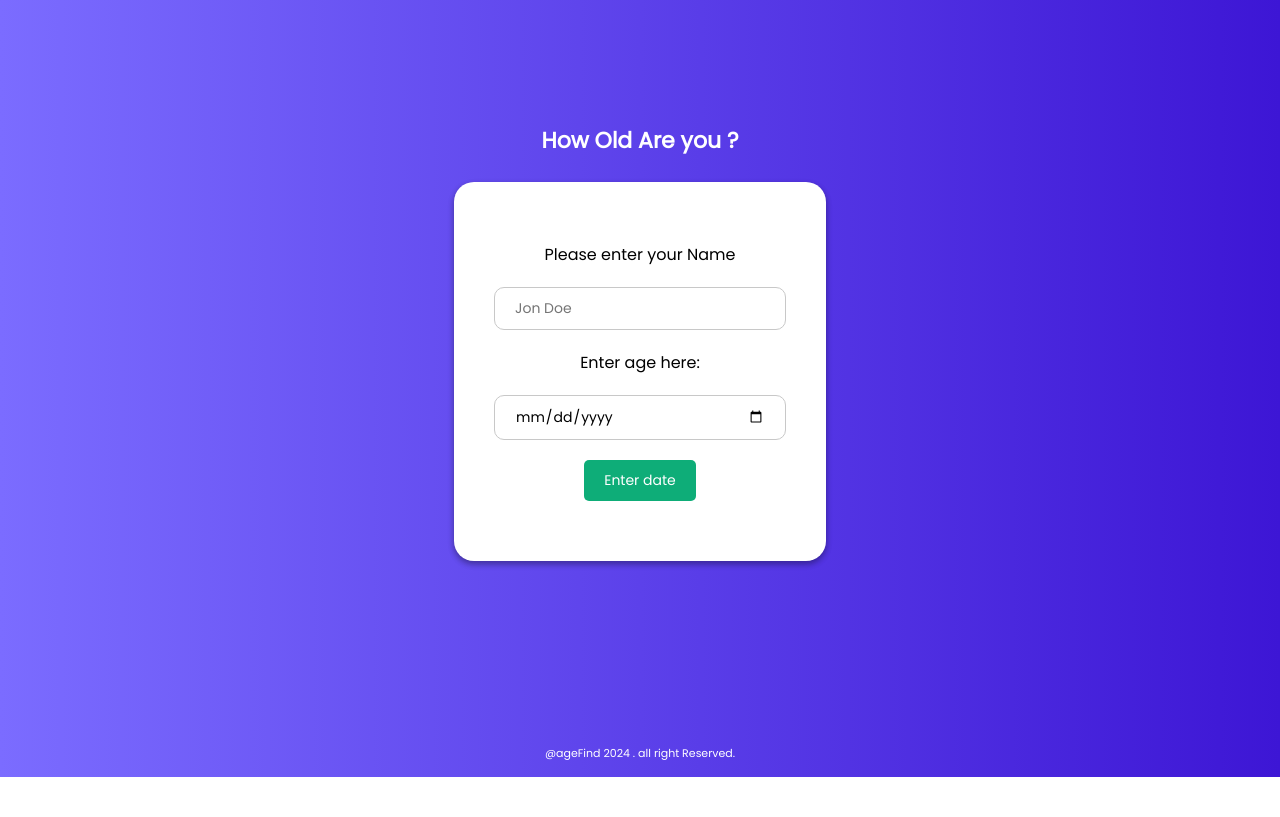
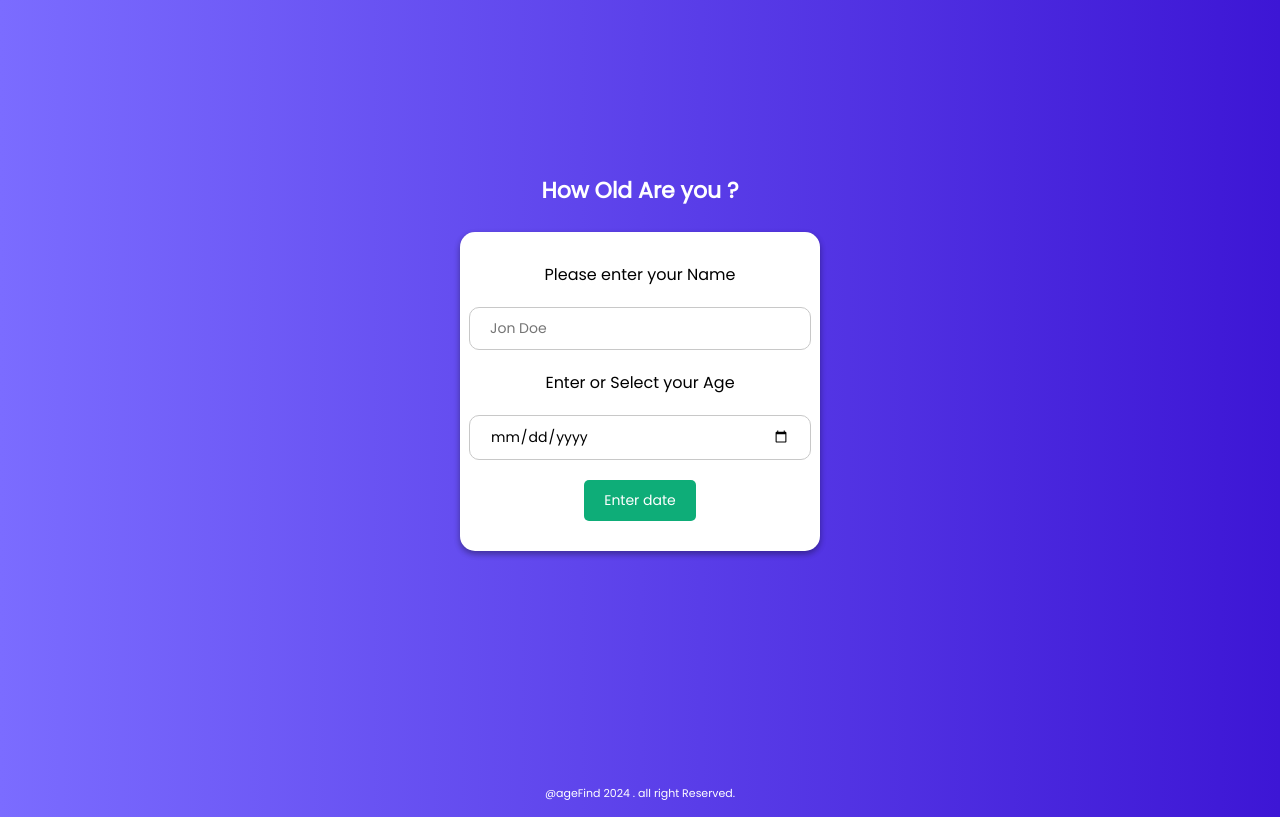
Before and after one commit to safvanms/FindAge, a React (Create React App) app: page / in a window 1280 px wide. Built offline with nearby package versions, Linux system fonts and the light colour scheme.

Commit message:
Ui commit

```diff
--- a/src/AgeCalculator/AgeCalculator.jsx
+++ b/src/AgeCalculator/AgeCalculator.jsx
@@ -132,7 +132,7 @@ export default function AgeCalculator() {
             placeholder="Jon Doe"
             required
           />
-          <label htmlFor="date">Enter age here:</label>
+          <label htmlFor="date">Enter or Select your Age </label>
           <input
             type="date"
             name="date"
--- a/src/AgeCalculator/ageCalculator.css
+++ b/src/AgeCalculator/ageCalculator.css
@@ -3,22 +3,24 @@
   justify-content: center;
   align-items: center;
   flex-direction: column;
-  width: 100%;
-  height: 85vh;
+  height: 90vh;
   padding-bottom: 50px;
   background: linear-gradient(to right, #7b6cff, #3d16d5);
 }
 
 .section {
   box-shadow: rgba(0, 0, 0, 0.16) 0px 3px 6px, rgba(0, 0, 0, 0.23) 0px 3px 6px;
-  padding: 60px 40px;
-  border-radius: 20px;
+  padding:30px;
+  border-radius: 15px;
   display: flex;
-  justify-content: center;
+  justify-content: flex-start;
   flex-direction: column;
   align-items: center;
   margin: 10px;
   background-color: #ffff;
+  width: 100%;
+  max-width: 300px;
+  max-height: 350px;
 }
 
 .heading {
@@ -35,7 +37,7 @@
 }
 
 .date_container input {
-  width: 250px;
+  width: 100%;
   padding: 10px 20px;
   font-size: 14px;
   border-radius: 10px;
@@ -68,4 +70,11 @@
 
 .result {
   text-align: center;
+  margin: 10px 0 0 0 ;
 }
+
+@media (max-width: 600px) {
+  .section {
+    padding: 20px;
+  }
+}
```
